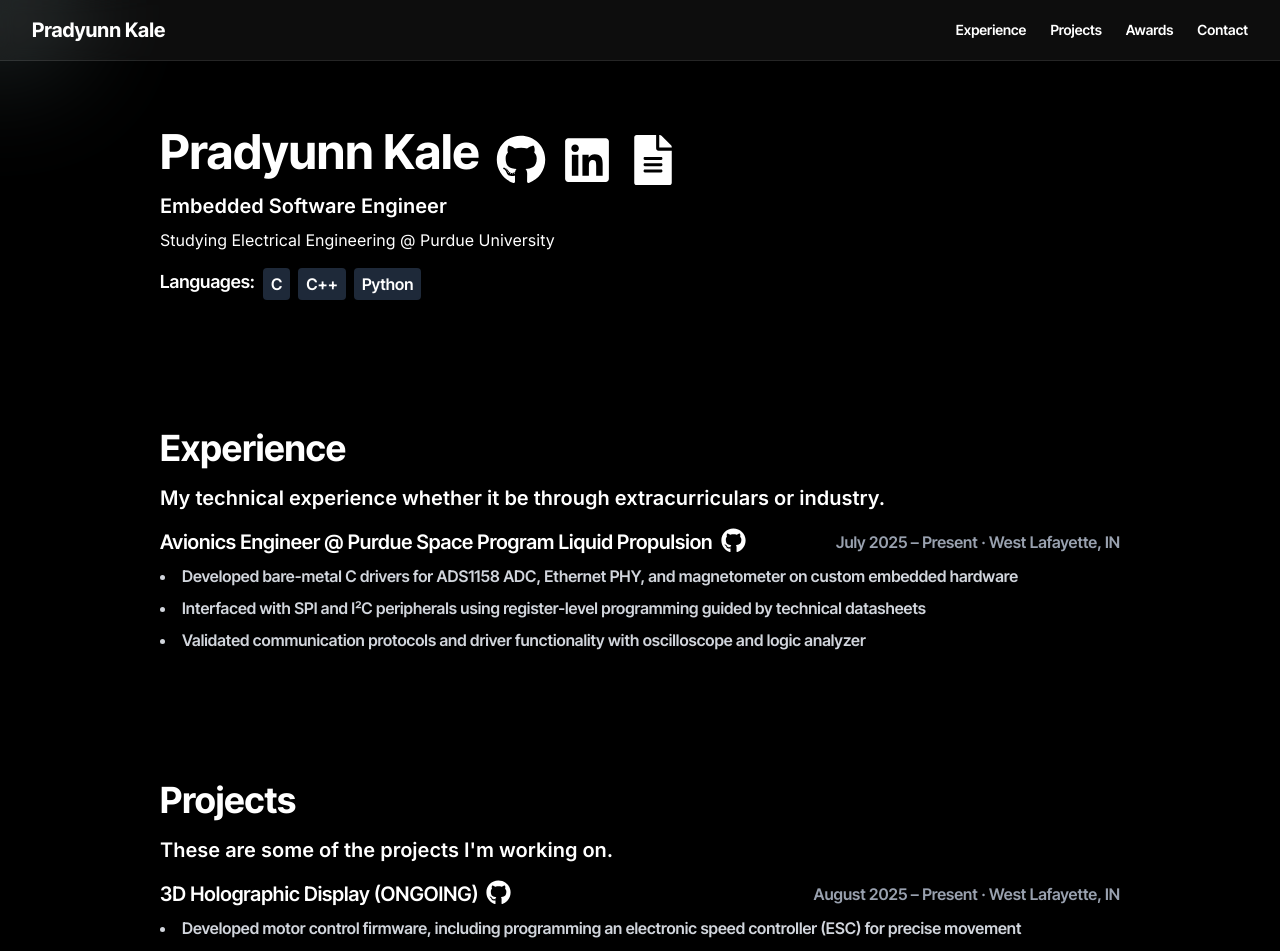
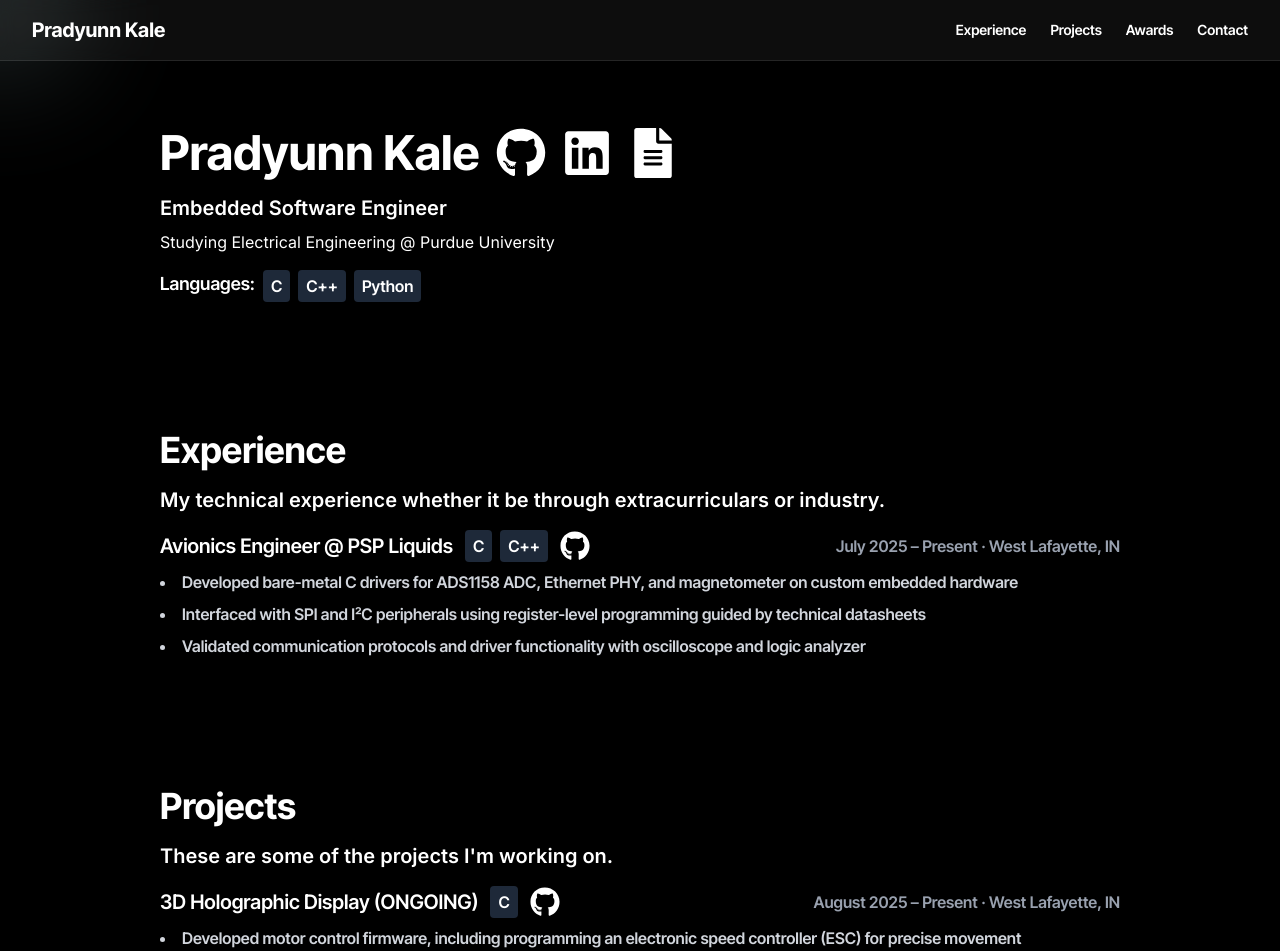
Before and after one commit to pradyunnkale/Portfolio, a Next.js app: page / in a window 1280 px wide. Shown: the top 951 px of the page. Built offline with nearby package versions, Linux system fonts and the light colour scheme.

Commit message:
Fixed alignment for the code tags on experiences/projects

```diff
--- a/app/globals.css
+++ b/app/globals.css
@@ -17,8 +17,6 @@
     transform: scale(1.1);
   }
 }
-
-
 
 @media (prefers-color-scheme: dark) {
   :root {
@@ -47,3 +45,12 @@ p {
   color: hsl(var(--muted-foreground));
   font-family: var(--font-inter-sans), sans-serif;
 }
+
+.scrollbar-hide::-webkit-scrollbar {
+  display: none;
+}
+
+.scrollbar-hide {
+  -ms-overflow-style: none;
+  scrollbar-width: none;
+}
--- a/app/layout.js
+++ b/app/layout.js
@@ -56,7 +56,7 @@ export default function RootLayout({ children }) {
         {/* Header */}
         <header className="fixed top-0 left-0 w-full px-8 py-4 z-50 flex justify-between items-center backdrop-blur bg-white/5 border-b border-white/10">
           <h1 className="text-xl font-bold transition-transform duration-200 hover:scale-110 hover:text-gray-300 mr-6"><button data-scroll="hero">Pradyunn Kale</button></h1>
-          <nav className="flex gap-6 text-sm font-medium">
+          <nav className="flex gap-6 text-sm font-medium overflow-x-auto scrollbar-hide whitespace-nowrap">
             <button data-scroll="experience" className="transition-transform duration-200 hover:scale-110 font-semibold hover:text-gray-300">Experience</button>
             <button data-scroll="projects" className="transition-transform duration-200 hover:scale-110 font-semibold hover:text-gray-300">Projects</button>
             <button data-scroll="awards" className="transition-transform duration-200 hover:scale-110 font-semibold hover:text-gray-300">Awards</button>
@@ -69,7 +69,7 @@ export default function RootLayout({ children }) {
           <section id="hero" className="px-8 max-w-5xl mx-auto scroll-mt-24" role="banner">
             <div className="flex flex-wrap items-center gap-4">
               <h1 className="text-5xl font-bold mb-4 gap-4">Pradyunn Kale</h1>
-              <div className="flex gap-4">
+              <div className="flex gap-4 mb-4">
                 <a href="https://github.com/pradyunnkale" target="_blank" rel="noopener noreferrer" className="text-white hover:text-gray-300 transition-transform duration-200 hover:scale-110">
                   <FaGithub size={50} />
                 </a>
@@ -98,10 +98,14 @@ export default function RootLayout({ children }) {
             <p className="text-xl font-semibold mb-4">My technical experience whether it be through extracurriculars or industry.</p>
             <div>
               <div className="flex flex-col sm:flex-row sm:justify-between sm:items-center">
-                <div className="flex gap-2">
-                  <h3 className="text-xl font-semibold">Avionics Engineer @ Purdue Space Program Liquid Propulsion</h3>
-                    <a href="https://github.com/pradyunnkale/copperhead_flight_sw" target="_blank" rel="noopener noreferrer" className="text-white hover:text-gray-300 transition-transform duration-200 hover:scale-115">
-                      <FaGithub size={25} />
+                <div className="flex gap-3 items-center">
+                  <h3 className="text-xl font-semibold">Avionics Engineer @ PSP Liquids</h3>
+                    <div className='flex gap-2'>
+                      <span className="px-2 py-1 bg-gray-800 rounded font-semibold">C</span>
+                      <span className="px-2 py-1 bg-gray-800 rounded font-semibold">C++</span>
+                    </div>
+                    <a href="https://github.com/pradyunnkale/copperhead_flight_sw" target="_blank" rel="noopener noreferrer" className="text-white hover:text-gray-300 transition-transform duration-200 hover:scale-115 flex items-center">
+                      <FaGithub size={30} />
                     </a>
                 </div>
                 <span className="text-md font-semibold text-gray-400">July 2025 – Present · West Lafayette, IN</span>
@@ -119,10 +123,11 @@ export default function RootLayout({ children }) {
             <p className="text-xl font-semibold mb-4">These are some of the projects I&apos;m working on.</p>
             <div>
               <div className="flex flex-col sm:flex-row sm:justify-between sm:items-center">
-                <div className="flex gap-2">
+                <div className="flex gap-3 items-center">
                   <h3 className="text-xl font-semibold">3D Holographic Display (ONGOING)</h3>
-                    <a href="https://github.com/pradyunnkale/3DHolographicDisplay" target="_blank" rel="noopener noreferrer" className="text-white hover:text-gray-300 transition-transform duration-200 hover:scale-115">
-                      <FaGithub size={25} />
+                    <span className="px-2 py-1 bg-gray-800 rounded font-semibold">C</span>
+                    <a href="https://github.com/pradyunnkale/3DHolographicDisplay" target="_blank" rel="noopener noreferrer" className="text-white hover:text-gray-300 transition-transform duration-200 hover:scale-115 flex items-center">
+                      <FaGithub size={30} />
                     </a>
                 </div>
                 <span className="text-md font-semibold text-gray-400">August 2025 – Present · West Lafayette, IN</span>
```
